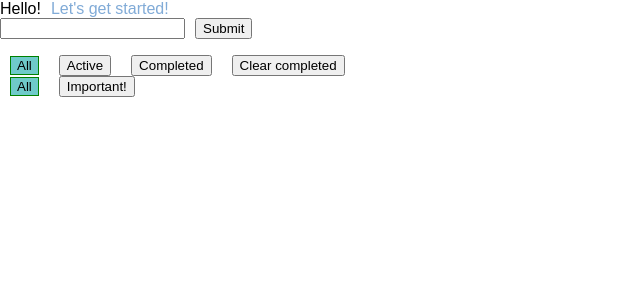
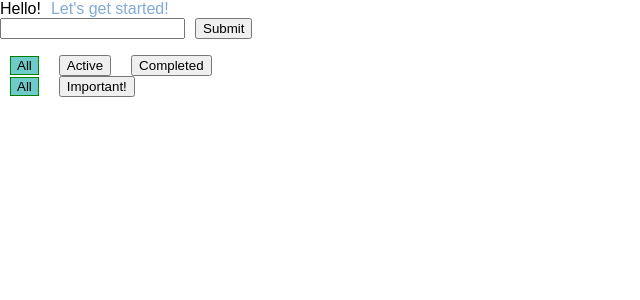
Before and after one commit to stepanencode/todo-list, a React (Create React App) app: page / in a window 1280 px wide. Shown: the top 300 px of the page, without its empty margins (0-640 px from the left). Built offline with nearby package versions, Linux system fonts and the light colour scheme; the HTML template or start-up script is replaced by a standard one.

Commit message:
hide clear complete button

```diff
--- a/src/App.js
+++ b/src/App.js
@@ -171,7 +171,7 @@ class App extends Component {
           <button onClick={this.filterAll} className={classFilterAll}>All</button>
           <button onClick={this.filterActive} className={classFilterActive}>Active</button>
           <button onClick={this.filterCompleted} className={classFilterCompleted}>Completed</button>
-          <button onClick={this.clearCompleted}>Clear completed</button>
+          {(this.state.items.filter(item => item.isCompleted === true)).length > 0 ? (<button onClick={this.clearCompleted}>Clear completed</button>) : null}
         </div>
 
         <div>
--- a/src/ListItem.js
+++ b/src/ListItem.js
@@ -56,14 +56,11 @@ class ListItem extends Component {
     this.props.handleImportant(this.props.index);
   };
 
-
-
   onKeyPressed = (event) => {
     if(event.keyCode === ENTERKEY){
       this.handleSave();
     }
   };
-
 
   render() {
     let labelClassName = 'list_element';
```
